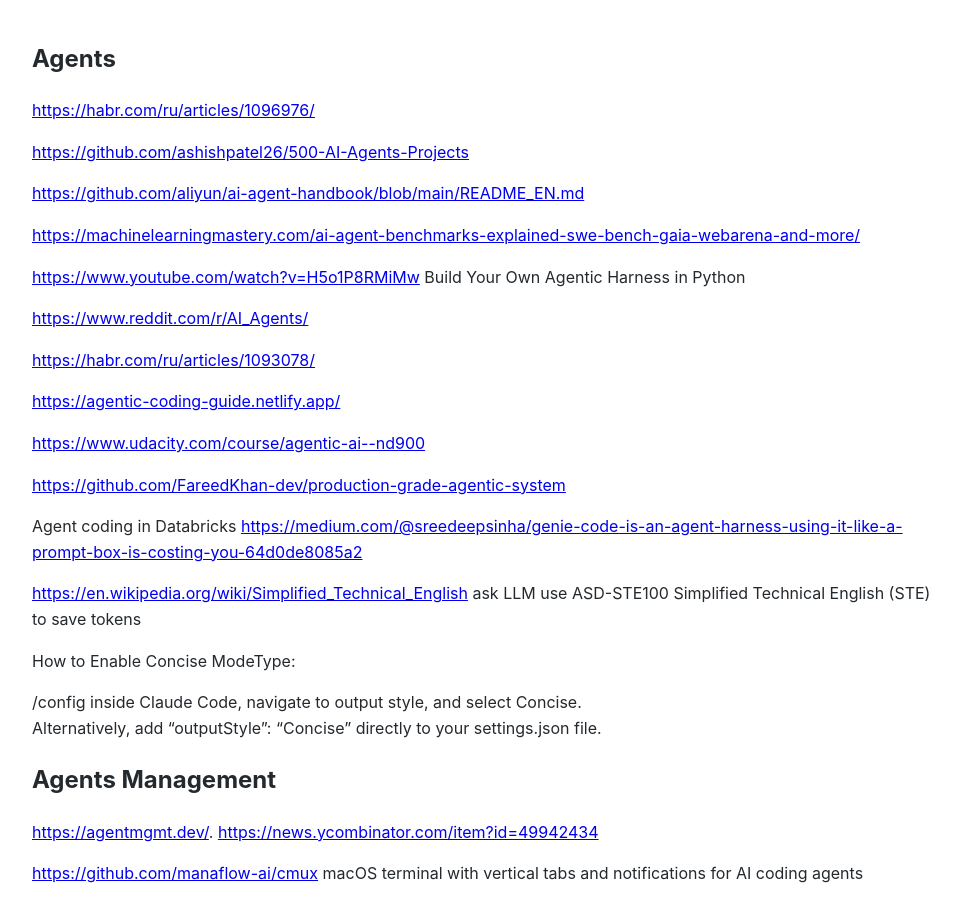
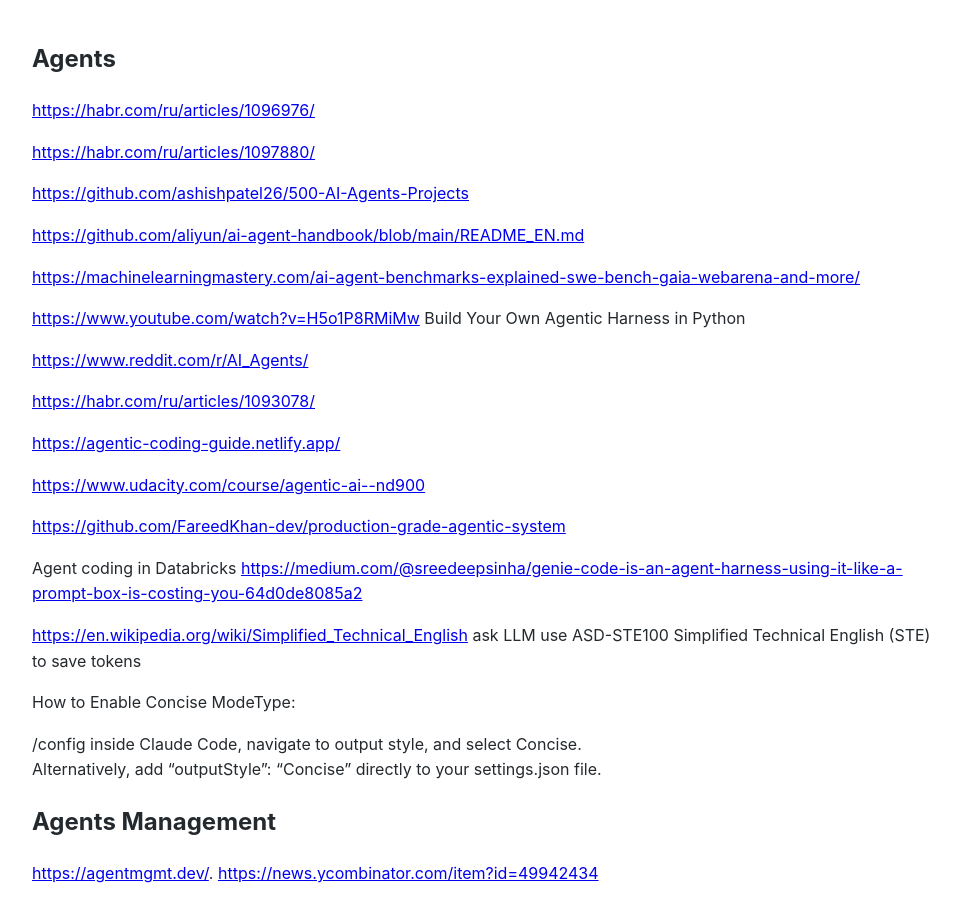
Before and after one commit to Michael-Lubinsky/michael-lubinsky.github.com, a Jekyll site: the page built from ml/agent.md, in a window 1280 px wide and 900 px high. Shown: the whole window, without its empty margins (158-1118 px from the left). Built offline with Jekyll 4.4.1, drawn with Linux system fonts in a browser that asks for light colours; our own code applies the rules of GitHub Pages for plain Markdown files.

Commit message:
Add link to additional agents article
Added a new link to an article about agents.

```diff
--- a/ml/agent.md
+++ b/ml/agent.md
@@ -1,6 +1,8 @@
 ## Agents
 
 <https://habr.com/ru/articles/1096976/>
+
+<https://habr.com/ru/articles/1097880/>
 
 <https://github.com/ashishpatel26/500-AI-Agents-Projects>
 
```
